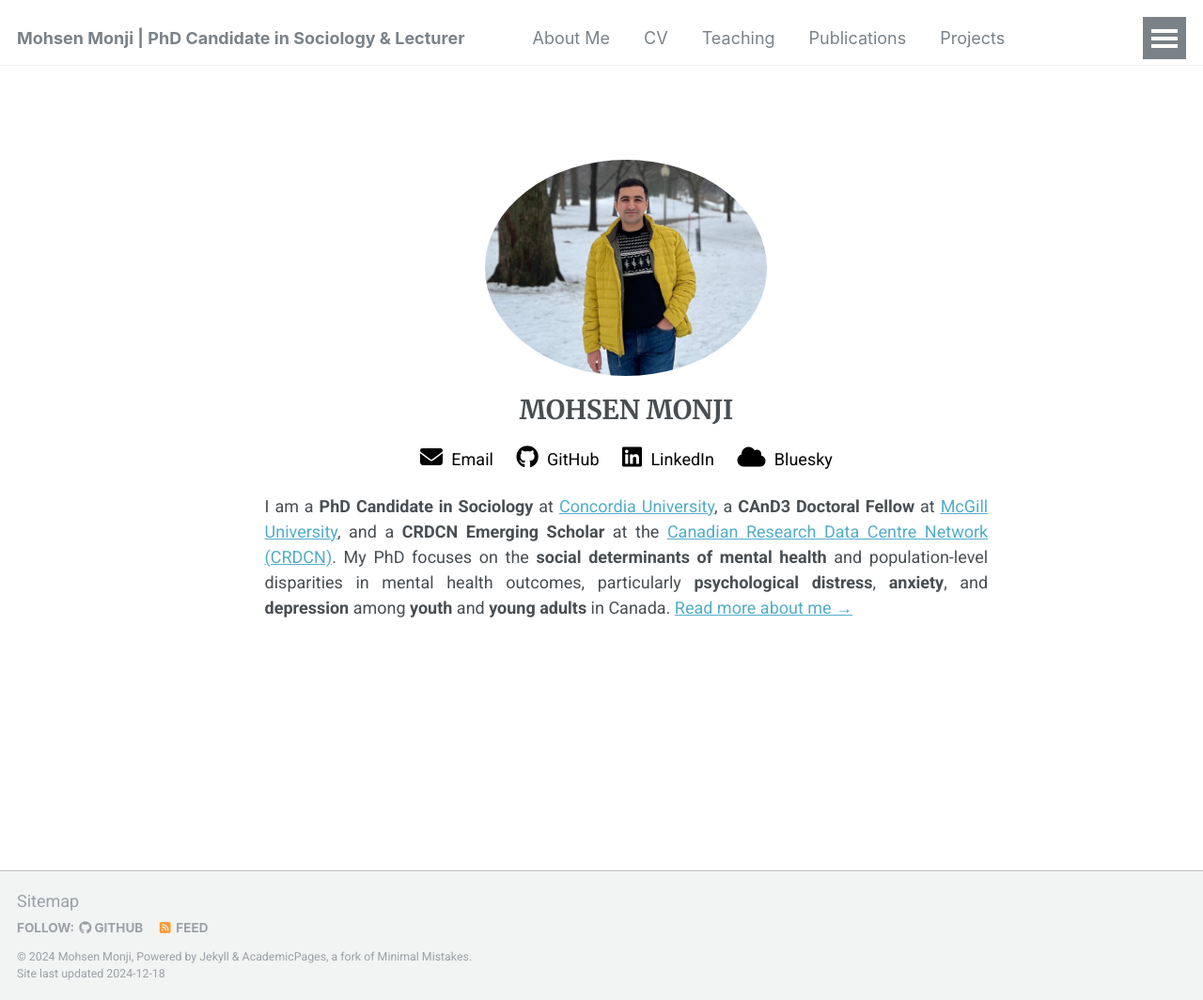
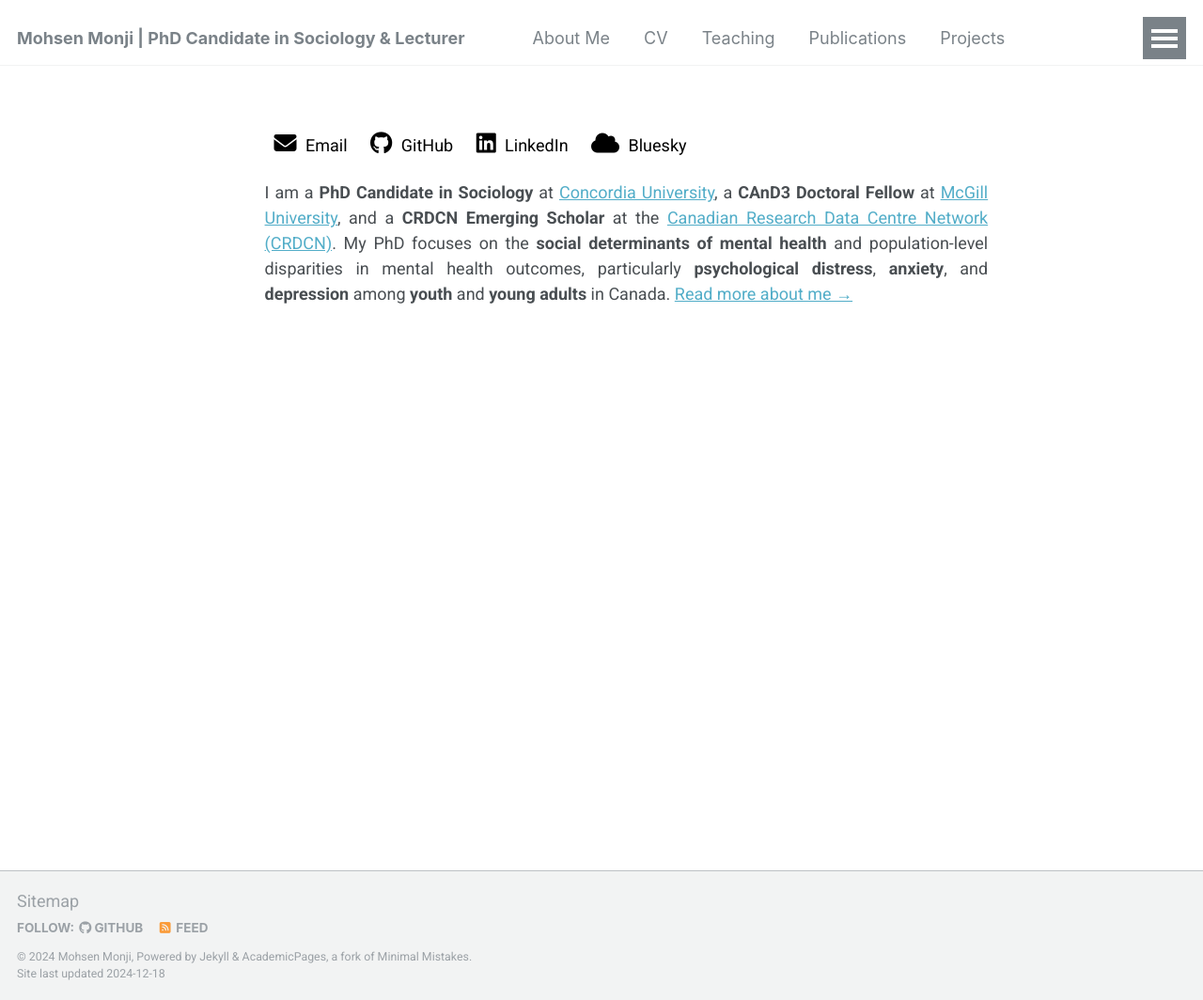
Before and after one commit to Mohsnmonji/mohsnmonji.github.io, a Jekyll site: the page built from _pages/front.md, in a window 1280 px wide and 1064 px high. Shown: the whole window at 94% size. Built offline with Jekyll 4.4.1, drawn with Linux system fonts in a browser that asks for light colours.

Commit message:
Update front.md

```diff
--- a/_pages/front.md
+++ b/_pages/front.md
@@ -7,34 +7,20 @@ author_profile: false
 hide_avatar: true
 ---
 
-<div style="text-align: center; margin-top: 50px;">
-  <!-- Profile Image -->
-  <img src="images/profile.PNG" alt="Profile Picture of Mohsen Monji" style="max-width: 300px; height: auto; border-radius: 50%; margin-bottom: 20px;">
-
-  <!-- Name -->
-  <h1>MOHSEN MONJI</h1>
-
-  <!-- Social Media Links -->
-  <p style="margin-top: 20px;">
-    <a href="mailto:{{ site.email }}" target="_blank" style="color: black; text-decoration: none; margin: 0 10px;">
-      <i class="fas fa-envelope" style="font-size: 24px; margin-right: 5px;"></i> Email
-    </a>
-    <a href="https://github.com/{{ site.social.github }}" target="_blank" style="color: black; text-decoration: none; margin: 0 10px;">
-      <i class="fab fa-github" style="font-size: 24px; margin-right: 5px;"></i> GitHub
-    </a>
-    <a href="https://www.linkedin.com/in/{{ site.social.linkedin }}" target="_blank" style="color: black; text-decoration: none; margin: 0 10px;">
-      <i class="fab fa-linkedin" style="font-size: 24px; margin-right: 5px;"></i> LinkedIn
-    </a>
-    <a href="https://bsky.app/profile/mohsenmonji.bsky.social" target="_blank" style="color: black; text-decoration: none; margin: 0 10px;">
-      <i class="fas fa-cloud" style="font-size: 24px; margin-right: 5px;"></i> Bluesky
-    </a>
-  </p>
-</div>
-
-
-
-
-
+<p style="margin-top: 20px;">
+  <a href="mailto:mohsen.monji@concordia.ca" target="_blank" style="color: black; text-decoration: none; margin: 0 10px;">
+    <i class="fas fa-envelope" style="font-size: 24px; margin-right: 5px;"></i> Email
+  </a>
+  <a href="https://github.com/{{ site.social.github }}" target="_blank" style="color: black; text-decoration: none; margin: 0 10px;">
+    <i class="fab fa-github" style="font-size: 24px; margin-right: 5px;"></i> GitHub
+  </a>
+  <a href="https://www.linkedin.com/in/{{ site.social.linkedin }}" target="_blank" style="color: black; text-decoration: none; margin: 0 10px;">
+    <i class="fab fa-linkedin" style="font-size: 24px; margin-right: 5px;"></i> LinkedIn
+  </a>
+  <a href="https://bsky.app/profile/mohsenmonji.bsky.social" target="_blank" style="color: black; text-decoration: none; margin: 0 10px;">
+    <i class="fas fa-cloud" style="font-size: 24px; margin-right: 5px;"></i> Bluesky
+  </a>
+</p>
 
 
 I am a **PhD Candidate in Sociology** at [Concordia University](https://www.concordia.ca/artsci/sociology-anthropology.html), a **CAnD3 Doctoral Fellow** at [McGill University](https://www.mcgill.ca/cand3/our-people/fellows-2024-25), and a **CRDCN Emerging Scholar** at the [Canadian Research Data Centre Network (CRDCN)](https://crdcn.ca). My PhD focuses on the **social determinants of mental health** and population-level disparities in mental health outcomes, particularly **psychological distress**, **anxiety**, and **depression** among **youth** and **young adults** in Canada. [Read more about me →](/about-me/)
```
